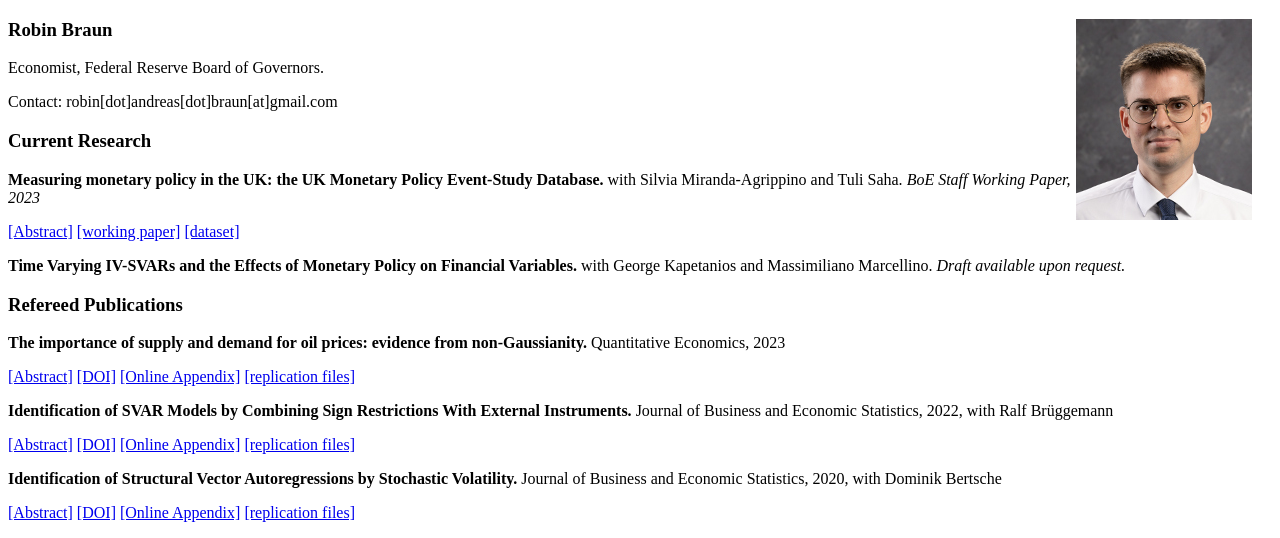
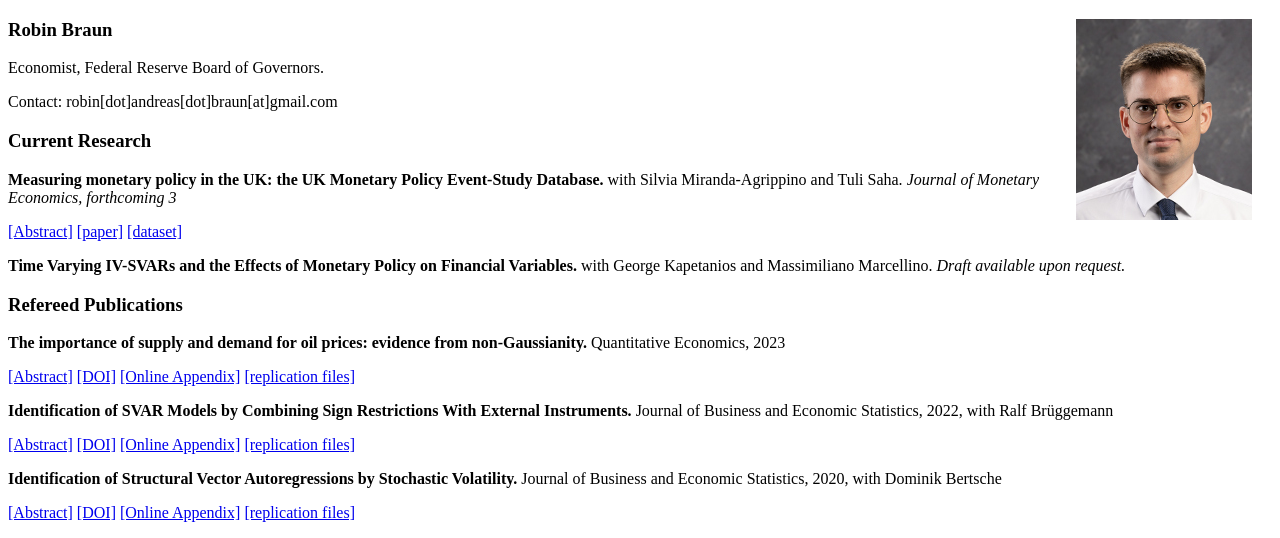
Before and after one commit to r-a-braun/r-a-braun.github.io, a plain HTML site: page index.html in a window 1280 px wide. Shown: the top 538 px of the page. Drawn offline with Linux system fonts and the light colour scheme.

Commit message:
Update index.html
updated page

```diff
--- a/index.html
+++ b/index.html
@@ -24,13 +24,12 @@
     <h3> Current Research</h3>
 
 <p>
-        <b>Measuring monetary policy in the UK: the UK Monetary Policy Event‑Study Database.</b> with Silvia Miranda-Agrippino and Tuli Saha.  <i>BoE Staff Working Paper, 2023</i>
+        <b>Measuring monetary policy in the UK: the UK Monetary Policy Event‑Study Database.</b> with Silvia Miranda-Agrippino and Tuli Saha.  <i>Journal of Monetary Economics, forthcoming 3</i>
     </p>
        <a href="javascript:void(0);" onclick="toggleAbstract()">[Abstract]</a>
       <div id="abstract" style="display:none;">
         <p>
-             This paper introduces the UK Monetary Policy Event-Study Database (UKMPD), a new and rich dataset of high‑frequency monetary policy surprises for the United Kingdom. Intraday surprises are computed around the Bank of England’s Monetary Policy Committee’s announcements, as well as around the press conference that accompanies the publication of the quarterly Monetary Policy Report. The dataset also includes factors that allow to disentangle the different dimensions of UK monetary policy. We use the data to provide updated estimates of the causal effects of rate decisions and forward guidance on financial markets and macroeconomic aggregates in the UK, and provide novel insights on how markets have responded to the changes in the communication strategy of the Bank of England.
-        </p>
+            We introduce the UK Monetary Policy Event-Study Database (UKMPD), a new and rich dataset of high-frequency monetary policy surprises for the United Kingdom. Intraday surprises are computed around the Bank of England’s Monetary Policy Committee’s announcements, as well as around the press conference that follows the publication of the quarterly Monetary Policy Report. The dataset also includes factors that disentangle the different dimensions of UK monetary policy. We use the data to estimate the causal effects of UK monetary policy, and provide novel insights on how financial markets have responded to the changes in the communication strategy of the Bank of England.        </p>
       </div>
       <script>
         function toggleAbstract() {
@@ -42,7 +41,7 @@
           }
         }
       </script>
-     <a href="https://www.bankofengland.co.uk/-/media/boe/files/working-paper/2023/measuring-monetary-policy-in-the-uk-the-uk-mpesd-xls.pdf">[working paper]</a> </a>
+     <a href="https://doi.org/10.1016/j.jmoneco.2024.103645">[paper]</a> </a>
      <a href="https://www.bankofengland.co.uk/-/media/boe/files/working-paper/2023/measuring-monetary-policy-in-the-uk-the-ukmpesd.xlsx" target="_blank">[dataset]</a>
 
 
```
